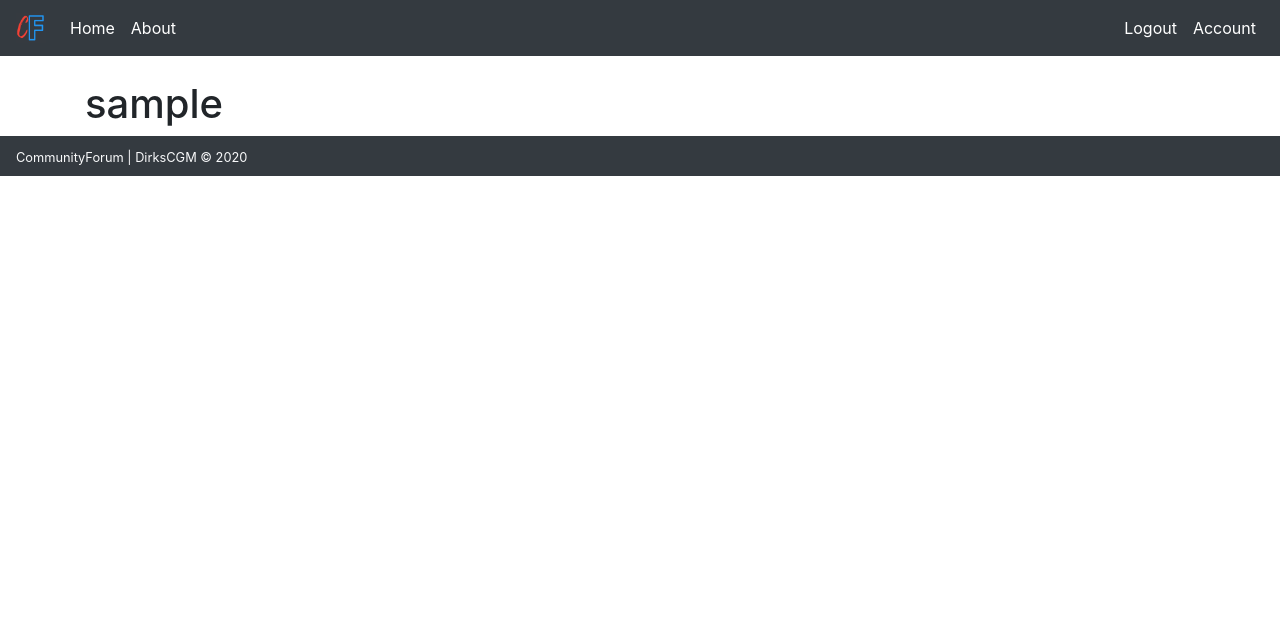
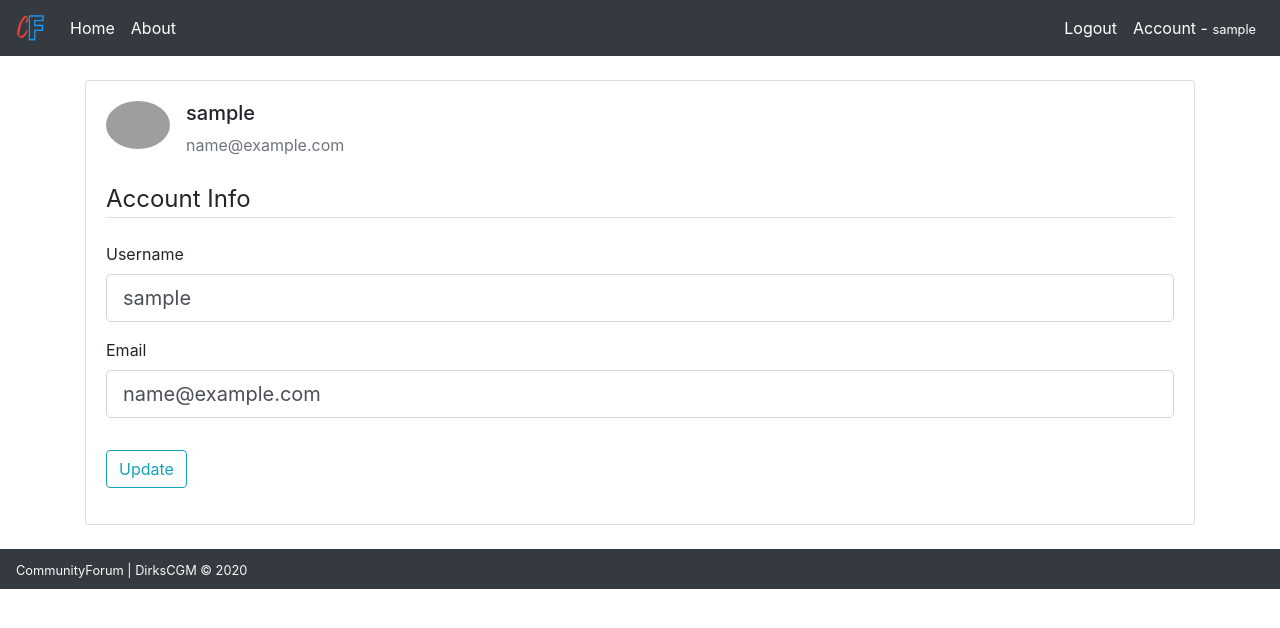
Before and after one commit to DirksCGM/CommunityForum, a Flask app: page /account in a window 1280 px wide. Shown: the top 628 px of the page. Run offline with Flask 2, Linux system fonts and the light colour scheme; the visitor is signed in with stand-in values (Sample User, id 1); data comes from the database, SQL or seed files in the repository; some libraries are stand-ins or nearby versions; grey boxes are pictures that could not be loaded.

Commit message:
user credential update methods

```diff
--- a/communityforum/forms.py
+++ b/communityforum/forms.py
@@ -1,3 +1,4 @@
+from flask_login import current_user
 from flask_wtf import FlaskForm
 from wtforms import StringField, PasswordField, SubmitField, BooleanField
 from wtforms.validators import DataRequired, Length, Email, EqualTo, ValidationError
@@ -41,3 +42,27 @@ class LoginForm(FlaskForm):
                              )
     remember = BooleanField('Remember Me')
     submit = SubmitField('Login')
+
+
+class UpdateAccountForm(FlaskForm):
+    username = StringField('Username',
+                           validators=[DataRequired(), Length(min=2, max=20)]
+                           )
+    email = StringField('Email',
+                        validators=[DataRequired(), Email()]
+                        )
+    submit = SubmitField('Update')
+
+    # custom validation to check if user already exists
+    # only run validation if the data is different to their current information
+    def validate_username(self, username):
+        if username.data != current_user.username:
+            user = User.query.filter_by(username=username.data).first()
+            if user:
+                raise ValidationError('Username already exists.')
+
+    def validate_email(self, email):
+        if email.data != current_user.email:
+            email = User.query.filter_by(email=email.data).first()
+            if email:
+                raise ValidationError('Email already exists.')
--- a/communityforum/routes.py
+++ b/communityforum/routes.py
@@ -2,7 +2,7 @@ from flask import render_template, flash, redirect, url_for, request
 from flask_login import login_user, current_user, logout_user, login_required
 
 from communityforum import app, bcrypt, db
-from communityforum.forms import RegistrationForm, LoginForm
+from communityforum.forms import RegistrationForm, LoginForm, UpdateAccountForm
 from communityforum.models import User
 
 posts = [
@@ -71,7 +71,19 @@ def logout():
     return redirect(url_for('home'))
 
 
-@app.route('/account')
+@app.route('/account', methods=['GET', 'POST'])
 @login_required
 def account():
-    return render_template('account.html', title='Account')
+    form = UpdateAccountForm()
+    if form.validate_on_submit():
+        current_user.username = form.username.data
+        current_user.email = form.email.data
+        db.session.commit()
+        flash('Your account has been updated!', 'success')
+        return redirect(url_for('account'))
+    elif request.method == 'GET':
+        # add current details in form for user
+        form.username.data = current_user.username
+        form.email.data = current_user.email
+    image_file = url_for('static', filename='profile_pics/' + current_user.image_file)
+    return render_template('account.html', title='Account', image_file=image_file, form=form)
--- a/communityforum/templates/account.html
+++ b/communityforum/templates/account.html
@@ -1,4 +1,52 @@
 {% extends 'layout.html' %}
 {% block content %}
-    <h1>{{ current_user.username }}</h1>
+    <div class="card">
+        <div class="card-body">
+            <div class="media">
+                <img src="{{ image_file }}" class="mr-3 rounded-circle" alt="user_profile" style="width: 4rem">
+                <div class="media-body">
+                    <h5 class="mt-0">{{ current_user.username }}</h5>
+                    <p class="text-secondary">{{ current_user.email }}</p>
+                </div>
+            </div>
+            <div class="content-section mt-2">
+                <form method="POST" action="">
+                    {{ form.hidden_tag() }} {# adding csrf token #}
+                    <fieldset class="form-group">
+                        <legend class="border-bottom mb-4">Account Info</legend>
+                        <div class="form-group">
+                            {{ form.username.label(class="form-control-label") }}
+                            {% if form.username.errors %}
+                                {{ form.username(class="form-control form-control-lg is-invalid") }}
+                                <div class="invalid-feedback">
+                                    {% for error in form.username.errors %}
+                                        <span>{{ error }}</span>
+                                    {% endfor %}
+                                </div>
+                            {% else %}
+                                {{ form.username(class="form-control form-control-lg") }}
+                            {% endif %}
+                        </div>
+                        <div class="form-group">
+                            {{ form.email.label(class="form-control-label") }}
+                            {% if form.email.errors %}
+                                {{ form.email(class="form-control form-control-lg is-invalid") }}
+                                <div class="invalid-feedback">
+                                    {% for error in form.email.errors %}
+                                        <span>{{ error }}</span>
+                                    {% endfor %}
+                                </div>
+                            {% else %}
+                                {{ form.email(class="form-control form-control-lg") }}
+                            {% endif %}
+                        </div>
+                    </fieldset>
+                    <div class="form-group">
+                        {{ form.submit(class="btn btn-outline-info") }}
+                    </div>
+                </form>
+            </div>
+        </div>
+    </div>
+
 {% endblock content %}
--- a/communityforum/templates/layout.html
+++ b/communityforum/templates/layout.html
@@ -39,7 +39,8 @@
                     <a class="nav-link" href="{{ url_for('logout') }}">Logout</a>
                 </li>
                 <li class="nav-item active">
-                    <a class="nav-link" href="{{ url_for('account') }}">Account</a>
+                    <a class="nav-link" href="{{ url_for('account') }}">Account -
+                        <small>{{ current_user.username }}</small></a>
                 </li>
             {% else %}
                 <li class="nav-item active">
@@ -53,7 +54,7 @@
     </div>
 </nav>
 {# NAVBAR END #}
-
+{# FLASH WINDOW #}
 <div class="container">
     {% with messages = get_flashed_messages(with_categories=true) %} {# get flash messages and display #}
         {% if messages %}
@@ -64,12 +65,14 @@
     {% endwith %}
     {% block content %}{% endblock %}
 </div>
-
-<nav class="navbar navbar-dark bg-dark text-light">
+{# FLASH WINDOW END #}
+{# FOOTER #}
+<nav class="navbar navbar-dark bg-dark text-light mt-4">
     <div class="text-center">
         <small>CommunityForum | DirksCGM &copy; 2020</small>
     </div>
 </nav>
+{# FOOTER END #}
 <script src="https://code.jquery.com/jquery-3.5.1.slim.min.js"
         integrity="sha384-DfXdz2htPH0lsSSs5nCTpuj/zy4C+OGpamoFVy38MVBnE+IbbVYUew+OrCXaRkfj"
         crossorigin="anonymous"></script>
```
